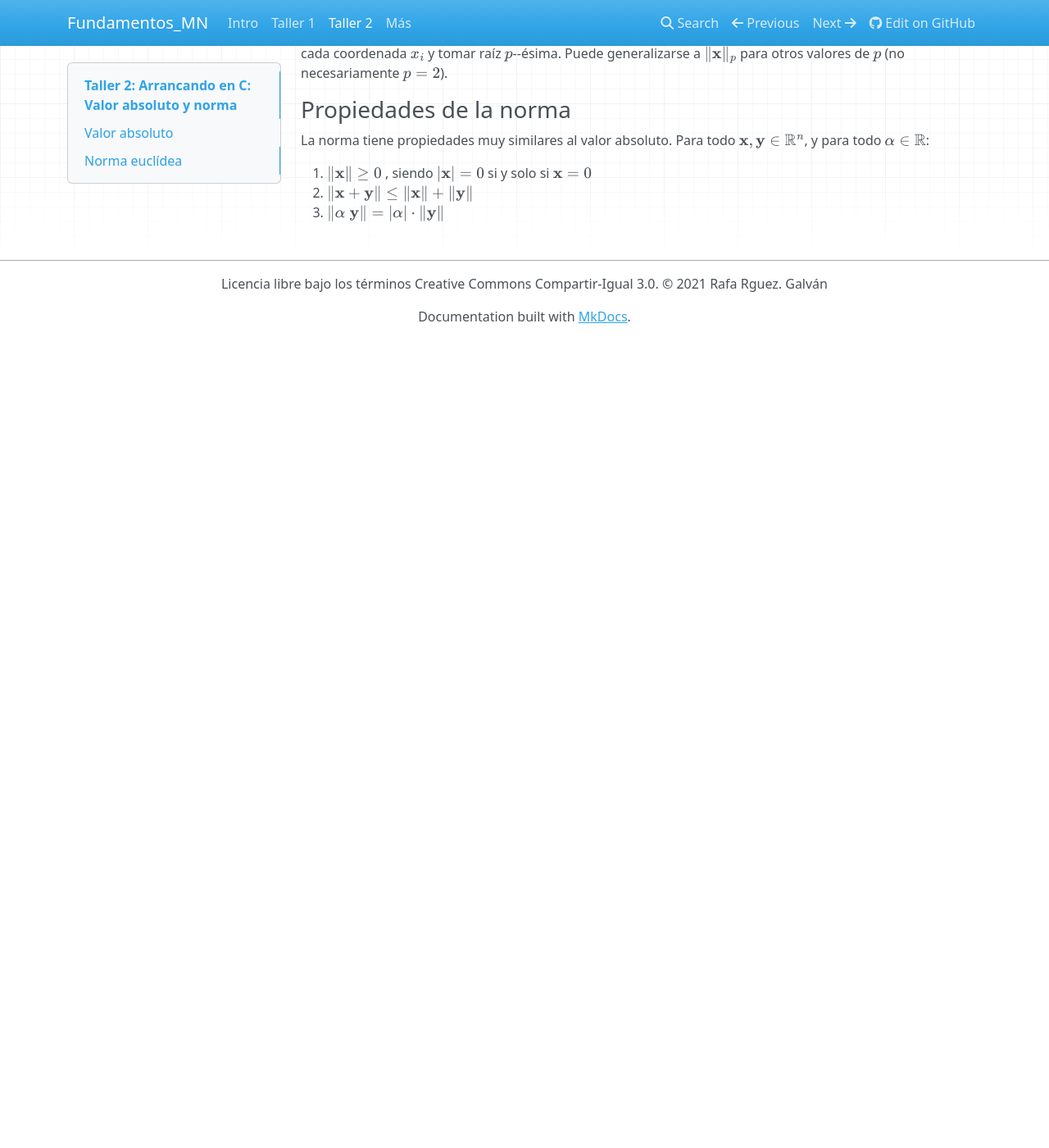
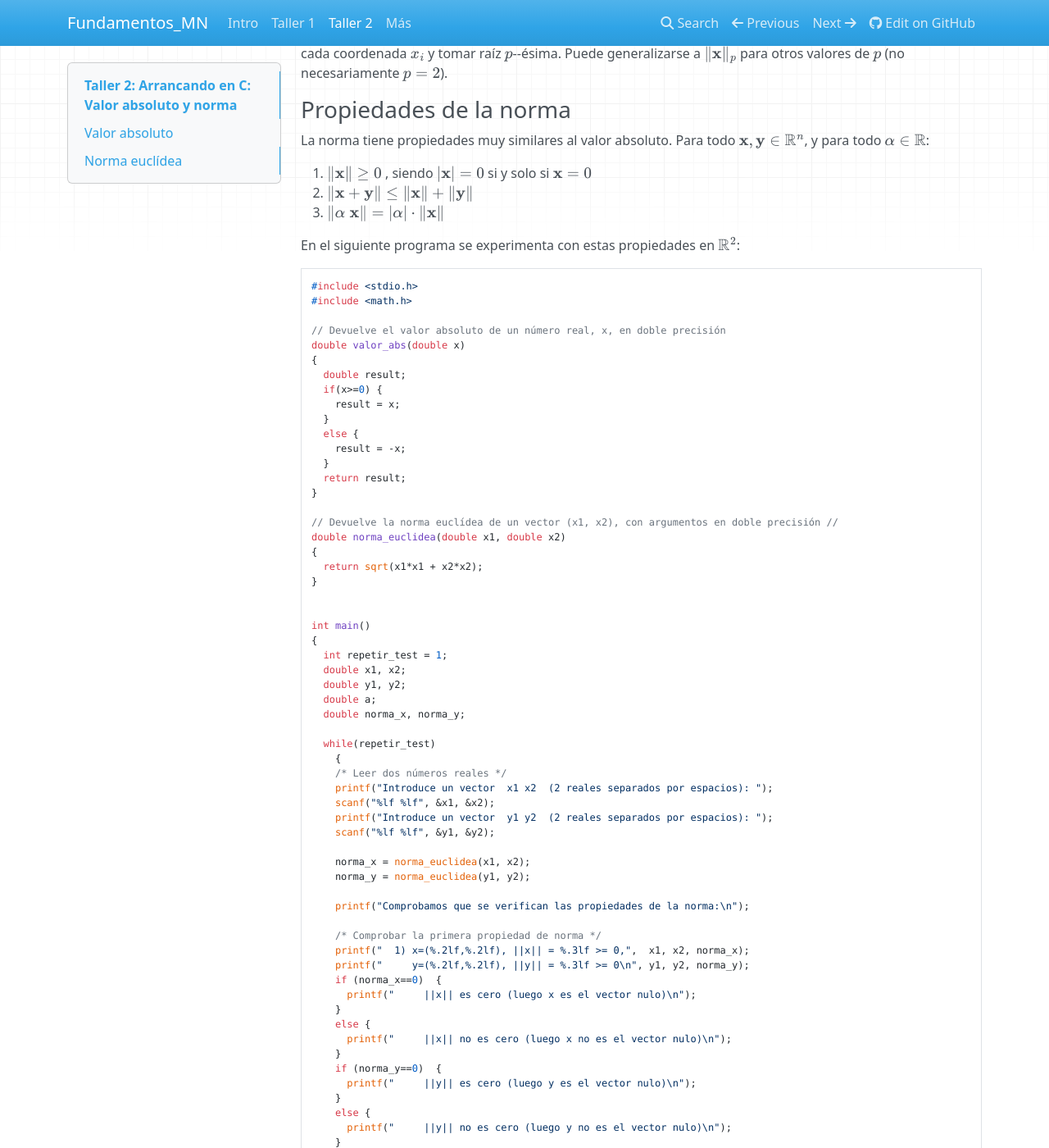
Before and after one commit to rrgalvan/Fundamentos_MN, an MkDocs documentation site: the page built from docs/taller_2.md, in a window 1280 px wide and 1400 px high, scrolled down 3072 px. Shown: the whole window at 82% size. Built offline with MkDocs 1.6.1, drawn with Linux system fonts in a browser that asks for light colours; nearby versions of some CDN libraries; formulas are drawn with MathJax 3; before the commit the page ends 3486 px from its top, so only the background shows below that; some of the changed text lies outside the part shown.

Commit message:
Programa norma euclídea

```diff
--- a/docs/taller_2.md
+++ b/docs/taller_2.md
@@ -147,4 +147,87 @@ Para todo $\mathbf x, \mathbf y\in\mathbb R^n$, y para todo $\alpha\in\mathbb R$
 
 1. $\|\mathbf x\| \ge 0$ , siendo $|\mathbf x|=0$ si y solo si $\mathbf x=0$
 2. $\|\mathbf x+\mathbf y\| \le \|\mathbf x\|+\|\mathbf y\|$
-3. $\| \alpha \; \mathbf y \| = |\alpha| \cdot \|\mathbf y\|$
+3. $\| \alpha \; \mathbf x \| = |\alpha| \cdot \|\mathbf x\|$
+
+En el siguiente programa se experimenta con estas propiedades en $\mathbb R^2$:
+
+    #include <stdio.h>
+    #include <math.h>
+
+    // Devuelve el valor absoluto de un número real, x, en doble precisión
+    double valor_abs(double x)
+    {
+      double result;
+      if(x>=0) {
+        result = x;
+      }
+      else {
+        result = -x;
+      }
+      return result;
+    }
+
+    // Devuelve la norma euclídea de un vector (x1, x2), con argumentos en doble precisión //
+    double norma_euclidea(double x1, double x2)
+    {
+      return sqrt(x1*x1 + x2*x2);
+    }
+
+
+    int main()
+    {
+      int repetir_test = 1;
+      double x1, x2;
+      double y1, y2;
+      double a;
+      double norma_x, norma_y;
+
+      while(repetir_test)
+        {
+        /* Leer dos números reales */
+        printf("Introduce un vector  x1 x2  (2 reales separados por espacios): ");
+        scanf("%lf %lf", &x1, &x2);
+        printf("Introduce un vector  y1 y2  (2 reales separados por espacios): ");
+        scanf("%lf %lf", &y1, &y2);
+
+        norma_x = norma_euclidea(x1, x2);
+        norma_y = norma_euclidea(y1, y2);
+
+        printf("Comprobamos que se verifican las propiedades de la norma:\n");
+
+        /* Comprobar la primera propiedad de norma */
+        printf("  1) x=(%.2lf,%.2lf), ||x|| = %.3lf >= 0,",  x1, x2, norma_x);
+        printf("     y=(%.2lf,%.2lf), ||y|| = %.3lf >= 0\n", y1, y2, norma_y);
+        if (norma_x==0)  {
+          printf("     ||x|| es cero (luego x es el vector nulo)\n");
+        }
+        else {
+          printf("     ||x|| no es cero (luego x no es el vector nulo)\n");
+        }
+        if (norma_y==0)  {
+          printf("     ||y|| es cero (luego y es el vector nulo)\n");
+        }
+        else {
+          printf("     ||y|| no es cero (luego y no es el vector nulo)\n");
+        }
+
+        /* Comprobar la segunda propiedad de la norma */
+        printf("  2) ||x+y|| = %.3f es menor o igual que ||x|| + ||y|| = %.3f\n",
+               norma_euclidea(x1+y1, x2+y2), norma_x + norma_y);
+
+        /* Comprobar la tercera propiedad de la norma */
+        printf("Introduce un escalar, a (nº real, doble precisión): ");
+        scanf("%lf", &a);
+        printf("  3) ||a·x|| = %lf = |a|·||x|| (= %lf · %lf) \n",
+               norma_euclidea(a*x1, a*x2), valor_abs(a), norma_euclidea(x1, x2));
+
+        /* Repetir test o terminar */
+        printf("... introduce 0 para terminar o un entero no nulo para repetir: ");
+        scanf("%d", &repetir_test);
+      }
+
+    }
+
+### Algunos comentarios:
+
+(¡en la próxima versión!)
```
Also changed, not shown: 3 other files.
